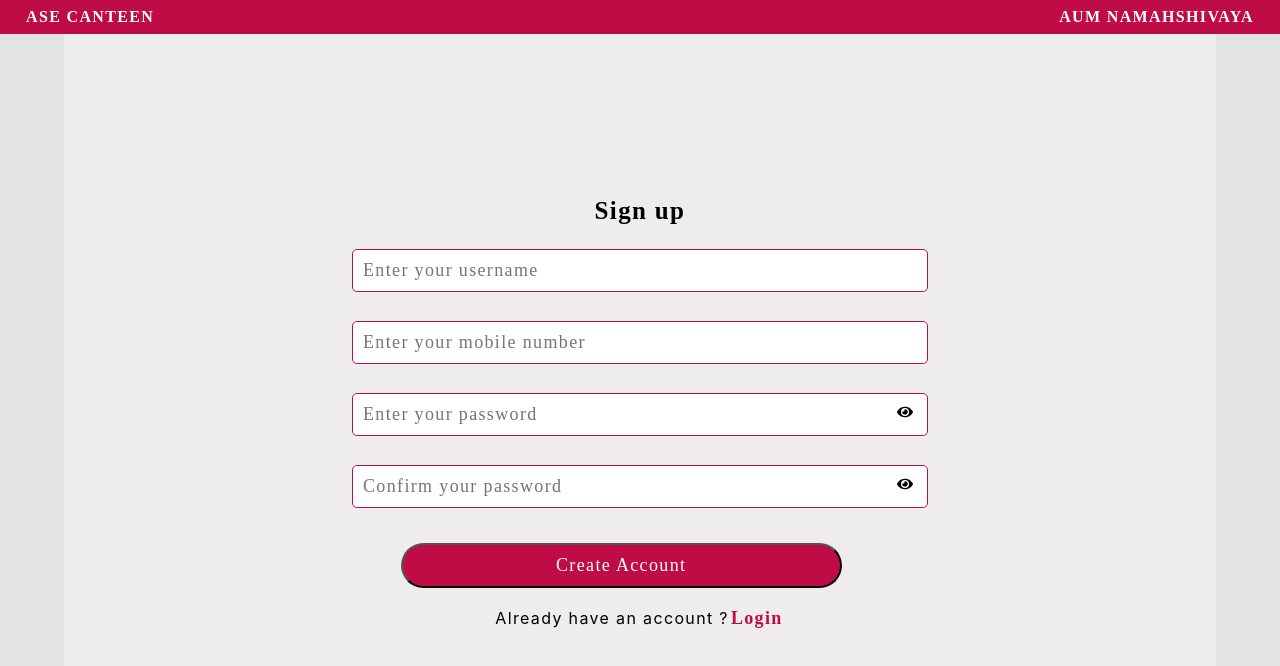
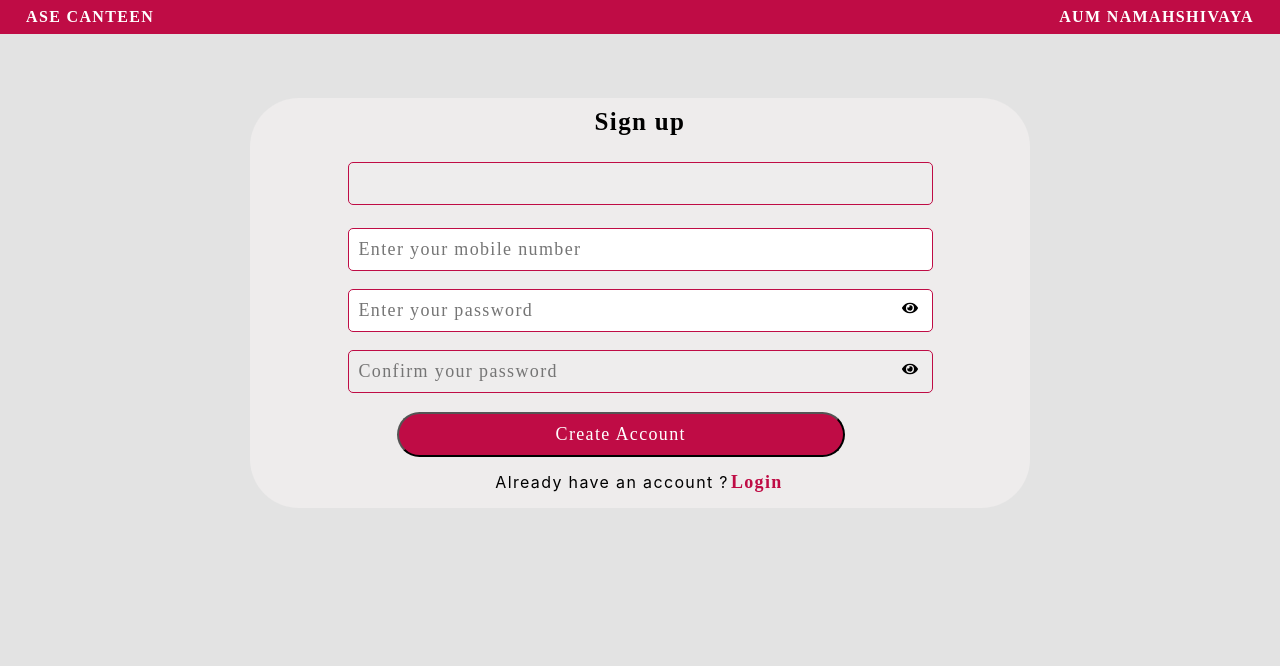
Before and after one commit to nazeer-18/kanteen, a React (Create React App) app in the folder kanteen/: page /signupacnt in a window 1280 px wide. Shown: the top 666 px of the page. Built offline with nearby package versions, Linux system fonts and the light colour scheme; no server answers.

Commit message:
added signup acnt checks and modified ui

```diff
--- a/kanteen/src/components/SignUpAcnt.js
+++ b/kanteen/src/components/SignUpAcnt.js
@@ -1,40 +1,116 @@
-import React, { useState } from 'react';
+import React, { useState, useEffect } from 'react';
+import { useNavigate } from 'react-router-dom';
 import '../styles/Signupacnt.css';
 import { FaEye } from "react-icons/fa";
 import { FaRegEyeSlash } from "react-icons/fa";
 import { Link } from 'react-router-dom';
+import { useUser } from '../contexts/userContext';
 
-export default function SignUpAcnt() {
+export default function SignUpAcnt(props) {
+    const { user } = useUser();
+    const emailIdValid = !(user.emailId === '' || user.emailId === null || user.emailId === undefined);
+    const [emailDisabled, setEmailDisabled] = useState('');
+    const [mobileValid, setMobileValid] = useState(false);
     const [showPwd, setShowPwd] = useState(false);
     const [cnfPwd, setCnfPwd] = useState(false);
+    const [pwdValid, setPwdValid] = useState(false);
+    const [allValid, setAllValid] = useState(false);
+    const [validAll, setValidAll] = useState('');
+    const [pwdCheck, setPwdCheck] = useState({
+        pwdLength: false,
+        pwdUppercase: false,
+        pwdLowercase: false,
+        pwdNumber: false,
+        pwdSpecialChar: false
+    });
     const [data, setData] = useState({
         usrname: '',
         mobile: '',
         pwd: '',
-        cnfPwd: '',
-        food: ''
+        cnfPwd: ''
     })
+    useEffect(() => {
+        if (pwdCheck.pwdLength && pwdCheck.pwdUppercase && pwdCheck.pwdLowercase && pwdCheck.pwdNumber && pwdCheck.pwdSpecialChar) {
+            setPwdValid(true);
+        } else {
+            setPwdValid(false);
+        }
+    }, [pwdCheck])
+    useEffect(() => {
+        if (mobileValid && pwdValid && data.pwd === data.cnfPwd && emailIdValid) {
+            setAllValid(true);
+        } else {
+            setAllValid(false);
+        }
+    }, [mobileValid, data.cnfPwd, data.pwd, pwdValid, emailIdValid])
+
+    let Navigate = useNavigate();
+    const handleEmailClick = async (e) => {
+        setEmailDisabled(`You can't change your email id once registered.Signup with a new email id.`);
+        setTimeout(() => {
+            setEmailDisabled('');
+        }, 2500)
+    }
+    const handleMobileChange = (mobile) => {
+        setMobileValid(mobile.match(/^\d{10}$/));
+    }
+    const handlePasswordChange = (password) => {
+        setPwdCheck({
+            pwdLength: password.length >= 8,
+            pwdUppercase: password.match(/[A-Z]/),
+            pwdLowercase: password.match(/[a-z]/),
+            pwdNumber: password.match(/[0-9]/),
+            pwdSpecialChar: password.match(/[^A-Za-z0-9]/)
+        })
+    }
     const handleSubmit = (e) => {
         e.preventDefault();
-        console.log(data);
+        console.log("all ",allValid);
+        console.log("mob",mobileValid)
+        console.log("pwd", pwdValid ,"pw=",data.pwd, "cnf=",data.cnfPwd, data.pwd === data.cnfPwd ,"em", emailIdValid)
+        if (user.emailId === '' || user.emailId === null || user.emailId === undefined) {
+            setValidAll('Please Register with a valid email id first.');
+            setTimeout(() => {
+                Navigate('/signupmail')
+            }, 2500)
+            return;
+        }
+        if (!allValid) {
+            setValidAll('Please fill all the fields correctly');
+            setTimeout(() => {
+                setValidAll('');
+            }, 3000);
+            return;
+        }
+        if (allValid) {
+            alert('Account created successfully');
+            Navigate('/login');
+        }
     }
     return (
         <div className="signupacnt">
             <div className="signupacnt-signuptxt">Sign up</div>
             <form className="signupacnt-signup-form" onSubmit={handleSubmit}>
-                <div className="signupacnt-form-group">
+
+                <div className="signupacnt-form-group" onClick={handleEmailClick}>
                     <label
-                        htmlFor="username">
+                        htmlFor="userEmail">
                     </label>
                     <input
                         type="text"
-                        name="username"
-                        id="username"
-                        placeholder="Enter your username"
-                        value={data.usrname}
-                        onChange={(e) => setData({ ...data, usrname: e.target.value })}
+                        name="userEmail"
+                        id="userEmail"
+                        value={user.emailId}
+                        disabled
                         required />
                 </div>
+                {
+                    <div className="signupanct-hidden-texts">
+                        <div className="signupacnt-check-text">
+                            {emailDisabled}
+                        </div>
+                    </div>
+                }
                 <div className="signupacnt-form-group">
                     <label
                         htmlFor="mobile">
@@ -43,12 +119,25 @@ export default function SignUpAcnt() {
                         type="tel"
                         name="mobile"
                         id="mobile"
-                        placeholder="Enter your mobile number"
+                        placeholder={`Enter your mobile number`}
                         value={data.mobile}
-                        onChange={(e) => setData({ ...data, mobile: e.target.value })}
+                        onChange={
+                            (e) => {
+                                setData({ ...data, mobile: e.target.value });
+                                handleMobileChange(e.target.value)
+                            }
+                        }
                         required />
-                    {/* need to put a div here and display whether this number is available or not */}
                 </div>
+
+                {data.mobile.length > 0 && !mobileValid &&
+                    <div className="signupanct-hidden-texts">
+                        <div className="signupacnt-check-text">
+                            <span style={{ color: "red" }} >✖ </span> Enter a valid mobile number
+                        </div>
+                    </div>
+                }
+
                 <div className="signupacnt-form-group">
                     <label
                         htmlFor="pwd">
@@ -60,7 +149,11 @@ export default function SignUpAcnt() {
                             id="password"
                             placeholder="Enter your password"
                             value={data.pwd}
-                            onChange={(e) => setData({ ...data, pwd: e.target.value })}
+                            onChange={(e) => {
+                                setData({ ...data, pwd: e.target.value });
+                                handlePasswordChange(e.target.value)
+                            }
+                            }
                             required />
                         <span
                             className="eyedisplay"
@@ -72,6 +165,52 @@ export default function SignUpAcnt() {
                         </span>
                     </div>
                 </div>
+                {data.pwd.length > 0 && !pwdValid &&
+                    <div className="signupanct-hidden-texts signupacnt-pwd-check">
+                        <div className="signupacnt-check-text">
+                            Password must contain atleast:
+                        </div>
+                        <div className="signupacnt-pwd-check-list">
+                            <ul>
+                                {
+                                    !pwdCheck.pwdLength && !pwdCheck.pwdLength &&
+                                    <li>
+                                        <span style={{ color: "red" }} >✖ </span>
+                                        <span>8 characters</span>
+                                    </li>
+                                }
+                                {
+                                    !pwdCheck.pwdUppercase && !pwdCheck.pwdUppercase &&
+                                    <li>
+                                        <span style={{ color: "red" }} >✖ </span>
+                                        <span>1 uppercase letter</span>
+                                    </li>
+                                }
+                                {
+                                    !pwdCheck.pwdLowercase && !pwdCheck.pwdLowercase &&
+                                    <li>
+                                        <span style={{ color: "red" }} >✖ </span>
+                                        <span>1 lowercase letter</span>
+                                    </li>
+                                }
+                                {
+                                    !pwdCheck.pwdNumber && !pwdCheck.pwdNumber &&
+                                    <li>
+                                        <span style={{ color: "red" }} >✖ </span>
+                                        <span>1 number</span>
+                                    </li>
+                                }{
+                                    !pwdCheck.pwdSpecialChar && !pwdCheck.pwdSpecialChar &&
+                                    <li>
+                                        <span style={{ color: "red" }} >✖ </span>
+                                        <span>1 special character</span>
+                                    </li>
+                                }
+                            </ul>
+                        </div>
+                    </div>
+                }
+
                 <div className="signupacnt-form-group">
                     <label
                         htmlFor="cpwd">
@@ -83,6 +222,7 @@ export default function SignUpAcnt() {
                             id="cpwd"
                             placeholder="Confirm your password"
                             value={data.cnfPwd}
+                            disabled={!pwdValid}
                             onChange={(e) => setData({ ...data, cnfPwd: e.target.value })}
                             required />
                         <span
@@ -95,13 +235,30 @@ export default function SignUpAcnt() {
                         </span>
                     </div>
                 </div>
+                <div className="signupanct-hidden-texts">
+                    {pwdValid && data.pwd !== data.cnfPwd && data.cnfPwd.length > 0 &&
+                        <div className="signupacnt-check-text">
+                            <span style={{ color: "red" }} >✖ </span> Passwords do not match
+                        </div>
+                    }
+                </div>
+
+
                 <div className="signupacnt-createAcnt">
                     <button
                         type="submit"
+                        value="submit"
+                        onSubmit={handleSubmit}
                         className='signupacnt-createAcntBtn'>
                         Create Account
                     </button>
                 </div>
+                <div className="signupanct-hidden-texts">
+                    <div className="signupacnt-check-text">
+                        {validAll}
+                    </div>
+                </div>
+
             </form>
             <div className="memoryb">
                 Already have an account ?
--- /dev/null
+++ b/kanteen/src/contexts/userContext.js
@@ -0,0 +1,17 @@
+import React, { useContext, createContext, useState } from 'react';
+const UserContext = createContext();
+export function UserProvider({ children }) {
+    const [user, setUser] = useState({
+        emailId: '',
+        mobileNumber: '',
+        password: ''
+    });
+    return (
+        <UserContext.Provider value={{ user, setUser }}>
+            {children}
+        </UserContext.Provider>
+    )
+}
+export function useUser() {
+    return useContext(UserContext);
+}
--- a/kanteen/src/styles/Signupacnt.css
+++ b/kanteen/src/styles/Signupacnt.css
@@ -5,13 +5,16 @@ body{
 
 .signupacnt{
     display: flex;
-    height: 95vh;
     flex-direction: column;
     background-color: #eeecec;
     justify-content: center;
     align-items: center;
-    width: 90%;
-    margin: 0px auto;
+    /* width: 55%; */
+    min-width:380px;
+    max-width:780px;
+    text-align: center;
+    margin: 5% auto;
+    border-radius: 49px;
 }
 
 .signupacnt-signuptxt{
@@ -20,11 +23,12 @@ body{
     display: block;
     font-family: 'petrona';
     font-size: 25px;
+    padding: 10px;
 }
 
 .signupacnt-signup-form{
-    width: 50%;
-    padding: 20px;
+    width: 75%;
+    padding: 12px;
     padding-bottom: 0px;
 }
 
@@ -37,7 +41,35 @@ body{
     font-family: 'petrona';
     box-sizing: border-box;
     margin-top: 4px;
-    margin-bottom: 25px;
+    margin-bottom: 14px;
+}
+
+.signupanct-hidden-texts{
+    display: flex;
+    flex-direction: column;
+    align-items: flex-start;
+    padding: 5px;
+    border-radius: 5px;
+    font-family: 'petrona';
+    margin-top: -8px;
+}
+
+.signupanct-hidden-texts ul{
+    list-style-type: none;
+    padding: 0px;
+    margin: 0px;
+    text-align: left;
+    padding: 1px;
+    margin: 1px;
+    font-size: large;
+}
+.signupacnt-check-text{
+    font-size: 18px;
+    font-family: 'petrona';
+    color: #bf0c45;
+    text-align: left;
+    margin-top: 0px;
+    margin-bottom: 3px;
 }
 
 .eyedisplay{
@@ -55,13 +87,14 @@ body{
 
 .signupacnt-createAcnt{
     width: 90%;
-    padding: 10px;
+    padding: 3px 10px 0px;
     font-family: 'petrona';
     font-weight: bold;
     text-align: center;
     color: white;
     border-radius: 30px;
     margin-bottom: 7px;
+    padding-top: 3px;
 }
 
 .signupacnt-createAcntBtn{
@@ -84,6 +117,7 @@ body{
     width: 45%;
     padding: 3px;
     margin: 0px auto;
+    margin-bottom: 12px;
 }
 
 .signupacnt-loginBtn{
@@ -96,22 +130,17 @@ body{
 
 @media (max-width:600px){
     .memoryb{
-        width: 75%;
+        width: 95%;
     }
-    .signupacnt-signup-form{
-        width: 75%;
-    }
-    .signupacnt-createAcnt{
-        width: 75%;
-    }
-}
-
-@media (max-width:400px){
-    .memoryb{
-        width: 95%;
+    .signupacnt{
+        width:100%;
+        border-radius: 0px;
+        margin: 0px;
     }
     .signupacnt-signup-form{
         width: 95%;
+        padding: 0;
+        border-radius: 0px;
     }
     .signupacnt-createAcnt{
         width: 90%;
```
Also changed, not shown: kanteen/src/App.js (+5 -2 lines), kanteen/src/components/SignUpMail.js (+17 -6 lines), 1 other file (tests, documents, lock files or other folders).
